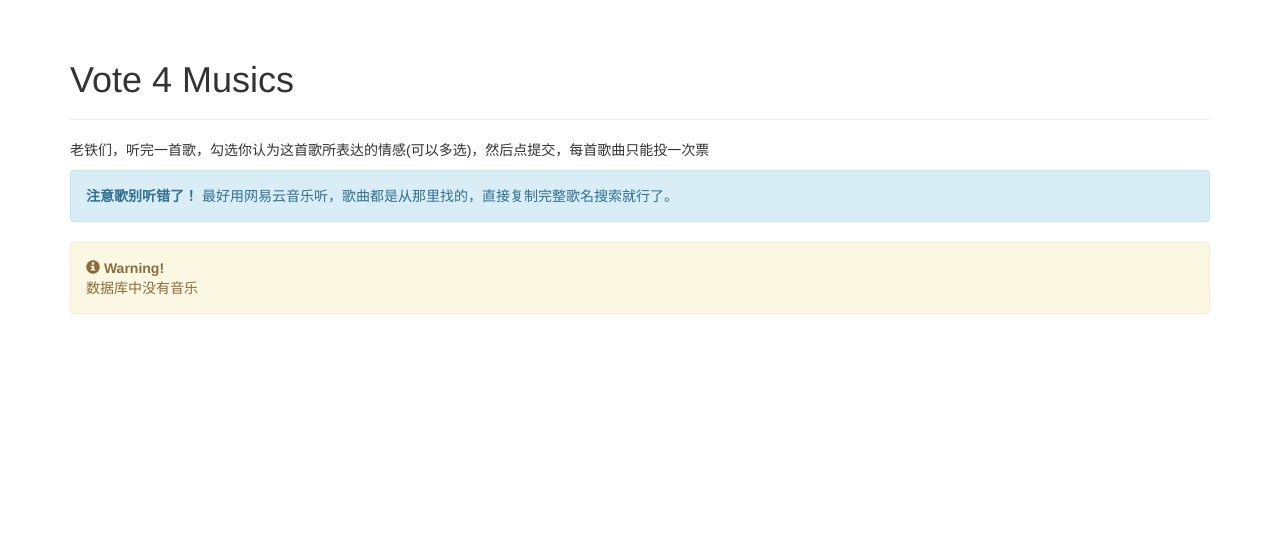
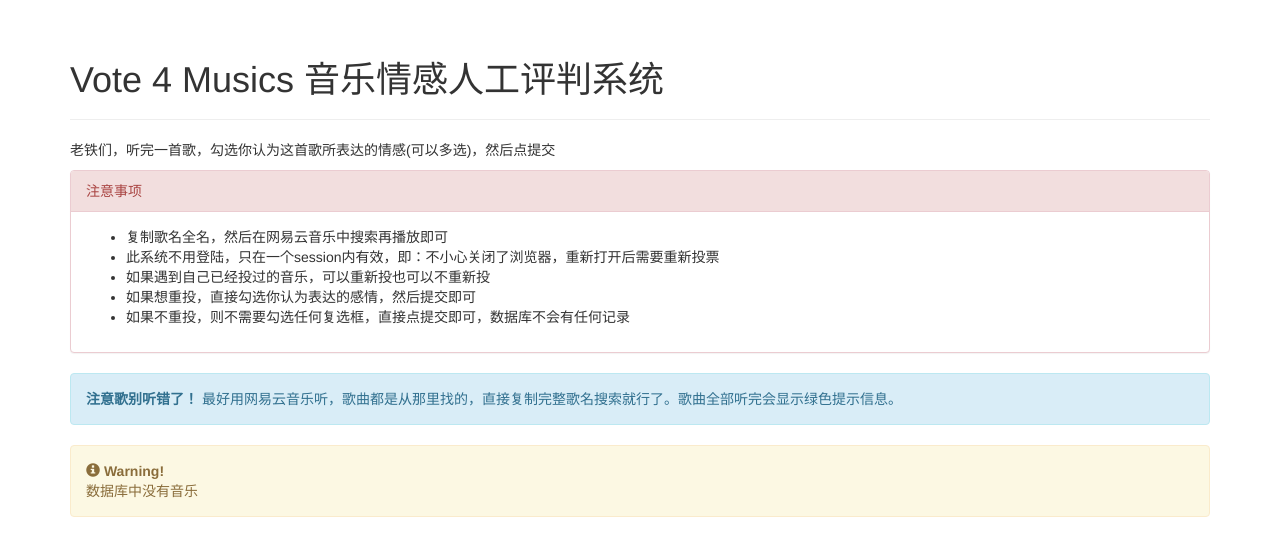
Before and after one commit to xietx1995/VoteForMusics, a Flask app: template templates/index.html in a window 1280 px wide. Shown: the part 52-608 px from the top of the page. Run offline with Flask 2, Linux system fonts and the light colour scheme; the template is opened without the code that fills it, so the values that code supplies are empty; some libraries are stand-ins or nearby versions.

Commit message:
修改主页用户界面

```diff
--- a/templates/index.html
+++ b/templates/index.html
@@ -5,11 +5,23 @@
 
 {% block page_content %}
 <div class="page-header">
-    <h1>Vote 4 Musics</h1>
+    <h1>Vote 4 Musics 音乐情感人工评判系统</h1>
 </div>
-<p>老铁们，听完一首歌，勾选你认为这首歌所表达的情感(可以多选)，然后点提交，每首歌曲只能投一次票</p>
+<p>老铁们，听完一首歌，勾选你认为这首歌所表达的情感(可以多选)，然后点提交</p>
+<div class="panel panel-danger">
+    <div class="panel-heading">注意事项</div>
+    <div class="panel-body">
+        <ul>
+            <li>复制歌名全名，然后在网易云音乐中搜索再播放即可</li>
+            <li>此系统不用登陆，只在一个session内有效，即：不小心关闭了浏览器，重新打开后需要重新投票</li>
+            <li>如果遇到自己已经投过的音乐，可以重新投也可以不重新投</li>
+            <li>如果想重投，直接勾选你认为表达的感情，然后提交即可</li>
+            <li>如果不重投，则不需要勾选任何复选框，直接点提交即可，数据库不会有任何记录</li>
+        </ul>
+    </div>
+</div>
 <div class="alert alert-info">
-  <strong>注意歌别听错了！</strong> 最好用网易云音乐听，歌曲都是从那里找的，直接复制完整歌名搜索就行了。
+  <strong>注意歌别听错了！</strong> 最好用网易云音乐听，歌曲都是从那里找的，直接复制完整歌名搜索就行了。歌曲全部听完会显示绿色提示信息。
 </div>
 {% if finish %}
 <div class="alert alert-success">
```
